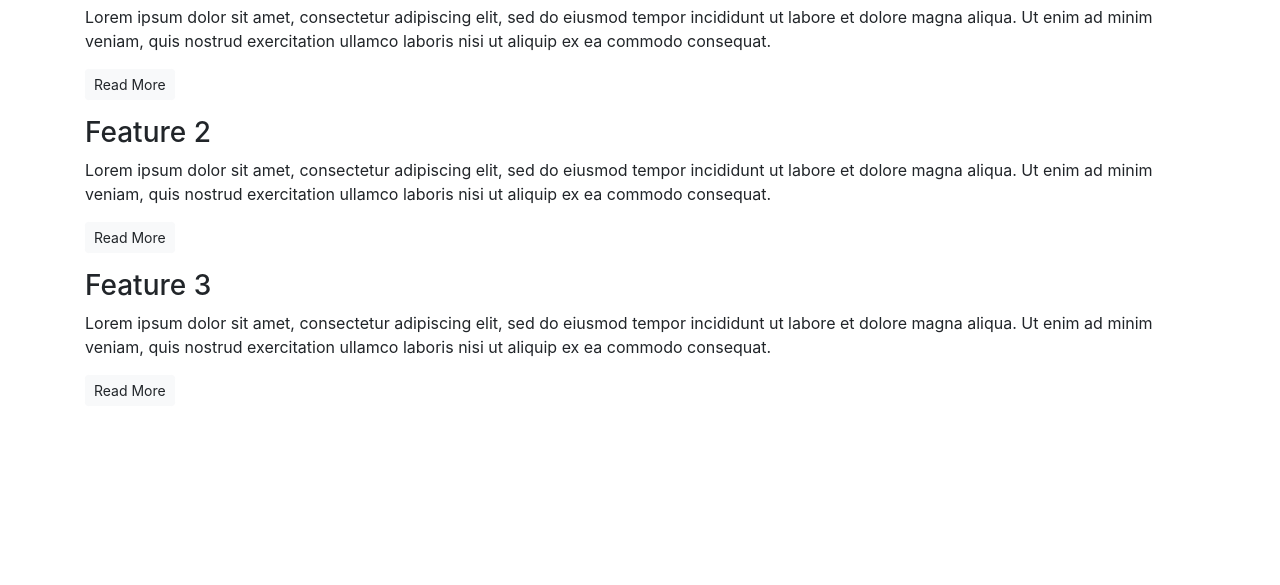
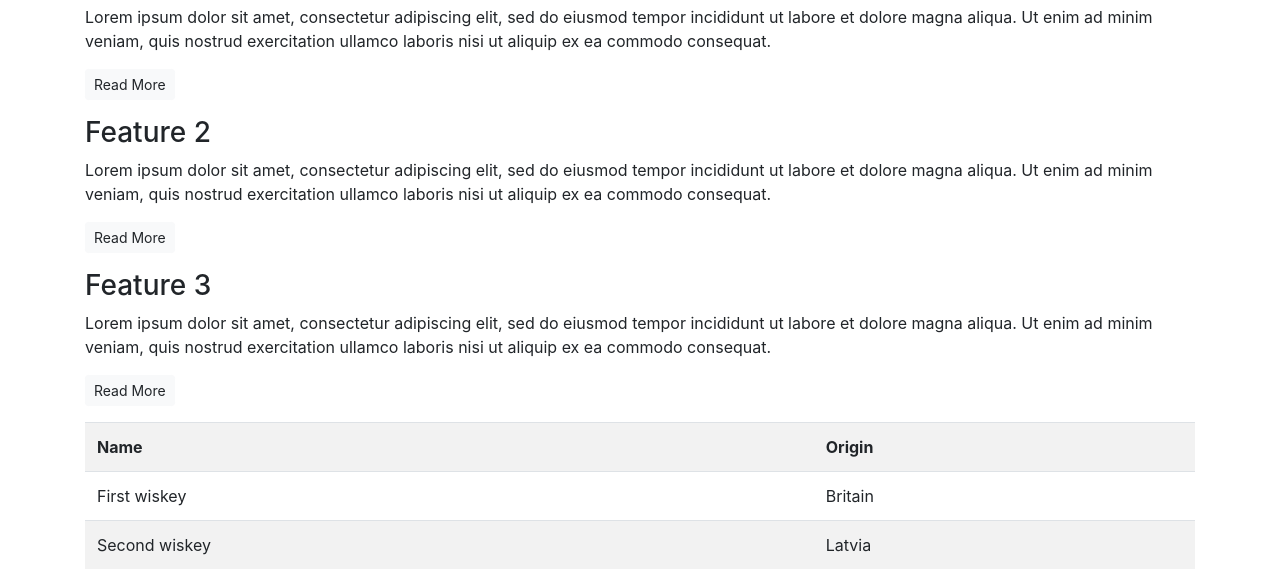
Before and after one commit to JanCimWay/bootstrap-proj-jc, a plain HTML site: page index.html in a window 1280 px wide. Shown: the part 537-1122 px from the top of the page. Before the commit the page ends 959 px from the top, so only its background shows below. Drawn offline with nearby package versions, Linux system fonts and the light colour scheme.

Commit message:
Add table in the end

```diff
--- a/index.html
+++ b/index.html
@@ -67,6 +67,22 @@
             </div>
         </section>
         <!-- /.features -->
+        <section class="monthly-favorites">
+            <table class="table table-striped">
+                <tr>
+                    <th>Name</th>
+                    <th>Origin</th>
+                </tr>
+                <tr>
+                    <td>First wiskey</td>
+                    <td>Britain</td>
+                </tr>
+                <tr>
+                    <td>Second wiskey</td>
+                    <td>Latvia</td>
+                </tr>
+            </table>
+        </section>
     </article>
 </body>
 
```
